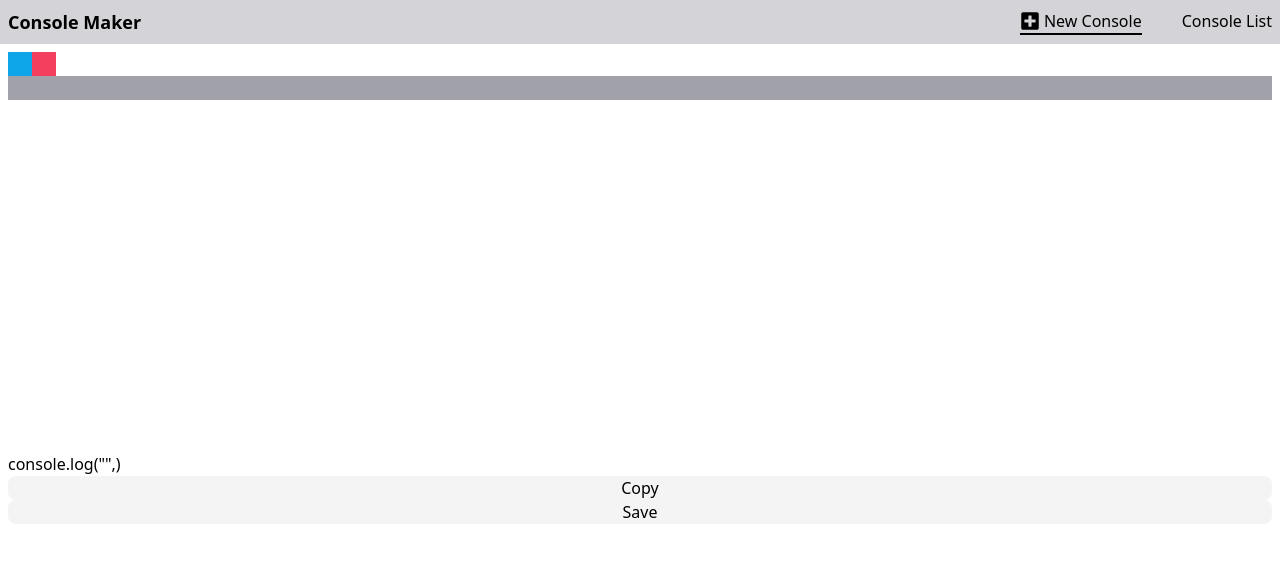
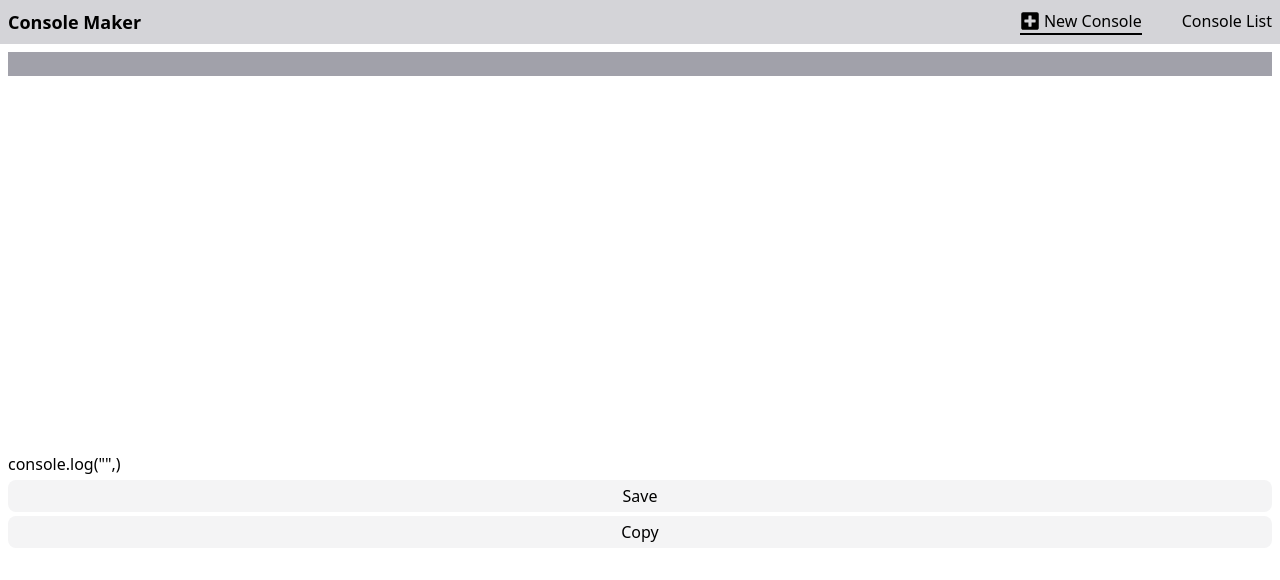
Before and after one commit to ppyom/consoler, a React (Create React App) app: page /new in a window 1280 px wide. Shown: the top 580 px of the page. Built offline with nearby package versions, Linux system fonts and the light colour scheme; some icons are missing.

Commit message:
ConsoleEditor 수정
* Storage 에서 저장되는 Type 선언
* Default Blocks 를 [[]]에서 []으로 수정
* Save / Copy 버튼 수정
	- padding / gap / hover 추가
	- 위치 변정

```diff
--- a/src/api/Storage.ts
+++ b/src/api/Storage.ts
@@ -2,8 +2,10 @@ import type { ConsoleBlock } from "../components/ConsoleEditor/types";
 
 const STORAGE_KEY = 'console-maker-blocks';
 
+interface ItemsType { [id: string]: ConsoleBlock[][] }
+
 class Storage {
-	private db: { [id: string]: ConsoleBlock[][] };
+	private db: ItemsType;
 	constructor() {
 		const str = localStorage.getItem(STORAGE_KEY) || '{}';
 		this.db = JSON.parse(str);
@@ -13,7 +15,7 @@ class Storage {
 		if(id in this.db) {
 			return this.db[id];
 		} else {
-			return [[]];
+			return [];
 		}
 	}
 
--- a/src/components/ConsoleEditor/ConsoleText.tsx
+++ b/src/components/ConsoleEditor/ConsoleText.tsx
@@ -27,10 +27,10 @@ const ConsoleText = ({ id }: Props) => {
 	}
 
 	return (
-		<div>
+		<div className="flex flex-col gap-1">
 			<div>{ consoleText() }</div>
-			<button className="w-full bg-zinc-100 rounded-lg" onClick={copy}>Copy</button>
-			<button className="w-full bg-zinc-100 rounded-lg" onClick={handleSave}>Save</button>
+			<button className="w-full bg-zinc-100 p-1 rounded-lg hover:bg-zinc-200" onClick={handleSave}>Save</button>
+			<button className="w-full bg-zinc-100 p-1 rounded-lg hover:bg-zinc-200" onClick={copy}>Copy</button>
 		</div>
 	)
 }
```
